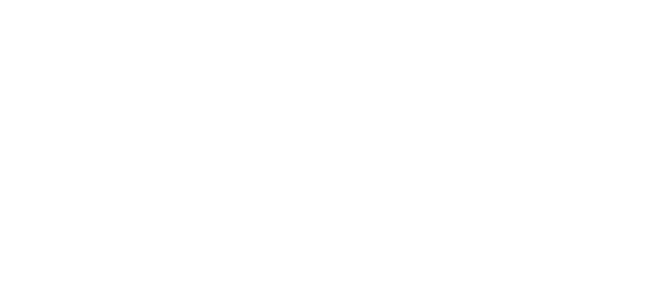
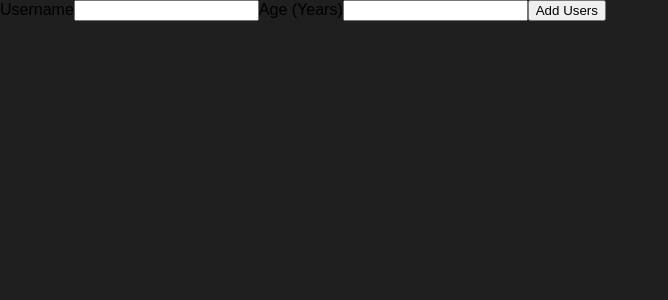
Before and after one commit to YosiKimhi/users-list, a React (Create React App) app: page / in a window 1280 px wide. Shown: the top 300 px of the page, without its empty margins (0-668 px from the left). Built offline with nearby package versions, Linux system fonts and the light colour scheme.

Commit message:
Adding a User Component

```diff
--- a/src/App.js
+++ b/src/App.js
@@ -1,10 +1,11 @@
 import React from 'react';
+import AddUsers from './components/Users/AddUsers';
 
 
 function App() {
   return (
     <div>
-
+      <AddUsers/>
     </div>
   );
 }
--- /dev/null
+++ b/src/components/Users/AddUsers.js
@@ -0,0 +1,18 @@
+import React from 'react';
+
+const AddUsers = (props) => {
+  const addUserHandler = (event) => {
+    event.preventDefault();
+  };
+  return (
+    <form onSubmit={addUserHandler}>
+      <label htmlFor='username'>Username</label>
+      <input id='username' type='text' />
+      <label htmlFor='age'>Age (Years)</label>
+      <input id='age' type='number' />
+      <button type='submit'>Add Users</button>
+    </form>
+  );
+};
+
+export default AddUsers;
--- a/src/index.css
+++ b/src/index.css
@@ -4,6 +4,7 @@
 
 html {
   font-family: sans-serif;
+  background: #1f1f1f;
 }
 
 body {
```
